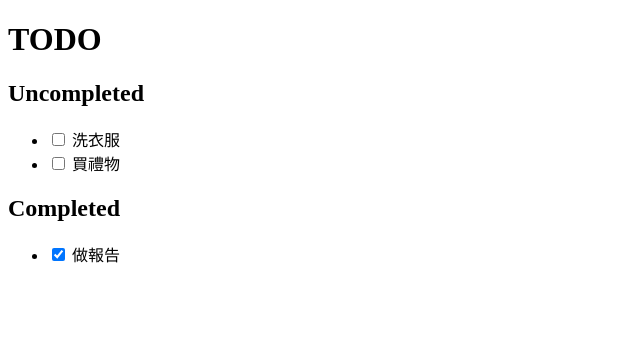
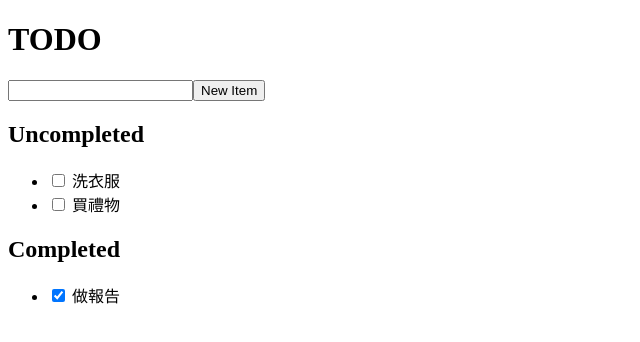
Before and after one commit to a19860101/20220313, a Vue app in the folder vite-practice/vite-pinia/: page / in a window 1280 px wide. Shown: the top 342 px of the page, without its empty margins (0-640 px from the left). Built offline with nearby package versions, Linux system fonts and the light colour scheme.

Commit message:
20220717

```diff
--- a/vite-practice/vite-pinia/src/components/Todos.vue
+++ b/vite-practice/vite-pinia/src/components/Todos.vue
@@ -1,16 +1,25 @@
 <script setup>
+    import {ref} from 'vue'
     import {useTodoStore} from '@/store/TodoStore'
     import {storeToRefs} from 'pinia'
     console.log(useTodoStore())
 
     const TodoStore = useTodoStore();
     const {todos,completedTodos,unCompletedTodos} = storeToRefs(TodoStore);
+
+    const item = ref('');
+
+    function handleCreateNewItem(){
+        TodoStore.createNewItem(item.value);
+        item.value = '';
+    }
 </script>
 <template>
 <div>
 
     <h1>TODO</h1>
     <div>
+        <input type="text" v-model="item"><button @click="handleCreateNewItem()">New Item</button>
         <h2 v-show="unCompletedTodos.length">Uncompleted</h2>
         <ul>
             <li v-for="todo in unCompletedTodos" :key="todo.id">
--- a/vite-practice/vite-pinia/src/store/TodoStore.js
+++ b/vite-practice/vite-pinia/src/store/TodoStore.js
@@ -29,5 +29,14 @@ export const useTodoStore = defineStore('TodoStore',{
         unCompletedTodos: (state)=>{
             return state.todos.filter(data=>data.isCompleted === false)
         }
+    },
+    actions: {
+        createNewItem(data){
+            this.todos.push({
+                id:this.todos.length + 1,
+                name: data,
+                isCompleted: false
+            })
+        }
     }
 })
```
